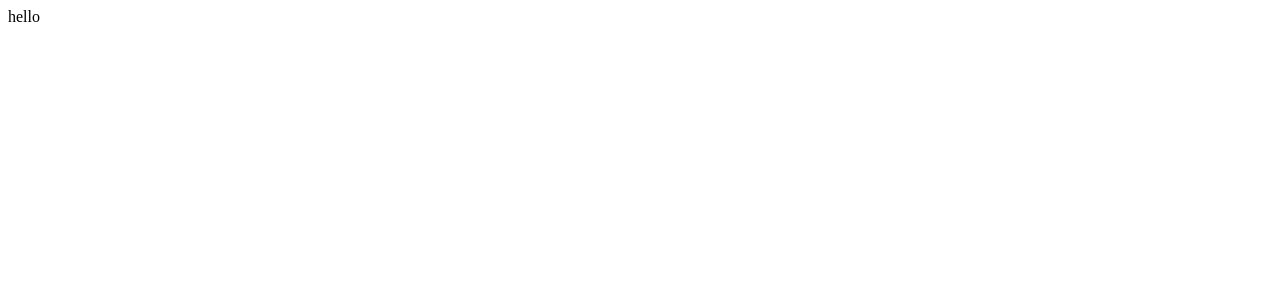
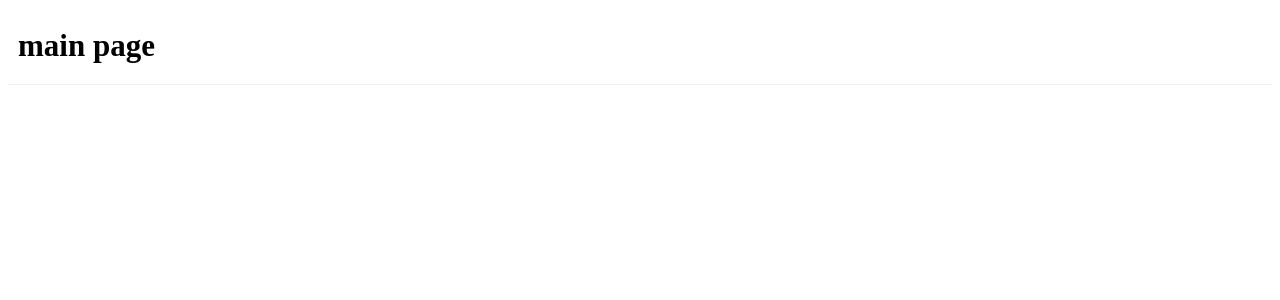
Before and after one commit to g-gyong/r0308, a React (Create React App) app: page / in a window 1280 px wide. Shown: the top 300 px of the page. Built offline with nearby package versions, Linux system fonts and the light colour scheme.

Commit message:
components title 추가

```diff
--- a/package.json
+++ b/package.json
@@ -6,9 +6,11 @@
     "@testing-library/jest-dom": "^4.2.4",
     "@testing-library/react": "^9.5.0",
     "@testing-library/user-event": "^7.2.1",
+    "prop-types": "^15.7.2",
     "react": "^16.13.0",
     "react-dom": "^16.13.0",
-    "react-scripts": "3.4.0"
+    "react-scripts": "3.4.0",
+    "styled-components": "^5.0.1"
   },
   "scripts": {
     "start": "react-scripts start",
--- a/src/App.js
+++ b/src/App.js
@@ -1,7 +1,12 @@
 import React from 'react'
+import Title from './components/title'
 
 function App() {
-  return <div className="App">hello</div>
+  return (
+  <div className="App">
+    <Title title="main page"/>
+  </div>
+  )
 }
 
 export default App
--- /dev/null
+++ b/src/components/title.js
@@ -0,0 +1,21 @@
+import React, { useState } from 'react'
+import styled from 'styled-components'
+import PropTypes from 'prop-types'
+
+const TitleContainer = styled.div`
+   font-size: 31px;
+   font-weight: bold;
+   padding: 20px 10px;
+   border-bottom: 1px solid #efefef;
+`
+
+function Title({ title }) {
+  /*const [title, setTitle] = useState('리액트 스터디') //값을 직접적으로 바꾸면 X ,  setTitle('변경 값')이용*/
+  return <TitleContainer>{title}</TitleContainer>
+}
+
+Title.propTypes = {
+   title: PropTypes.string,
+}
+
+export default Title
```
Also changed, not shown: 2 other files (tests, documents, lock files or other folders).
